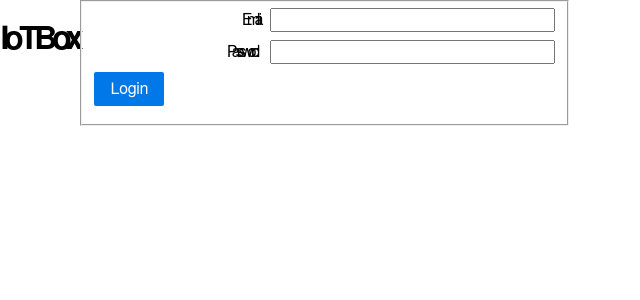
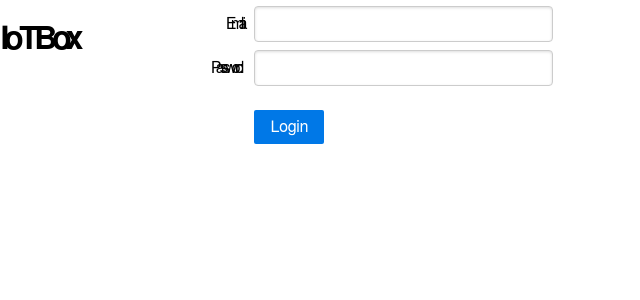
Before and after one commit to Ewolly/IOTWeb, a Flask app: page /login in a window 1280 px wide. Shown: the top 300 px of the page, without its empty margins (0-640 px from the left). Run offline with Flask 2, Linux system fonts and the light colour scheme; some libraries are stand-ins or nearby versions.

Commit message:
Update form design.

```diff
--- a/templates/login.html
+++ b/templates/login.html
@@ -2,7 +2,7 @@
 {% block title %}Login{% endblock %}
 {% block content %}
   <h1>IoTBox</h1>
-  <form class="pure-form-aligned" method="post">
+  <form class="pure-form pure-form-aligned" method="post">
     <fieldset>
       <div class="pure-control-group">
         <label for="email">Email:</label>
@@ -12,7 +12,7 @@
         <label for="password">Password:</label>
         <input type="password" id="password" name="password">
       </div>
-      <div class="pure-control-group">
+      <div class="pure-controls">
         <button type="submit" class="pure-button pure-button-primary">Login</button>
       </div>
     </fieldset>
```
